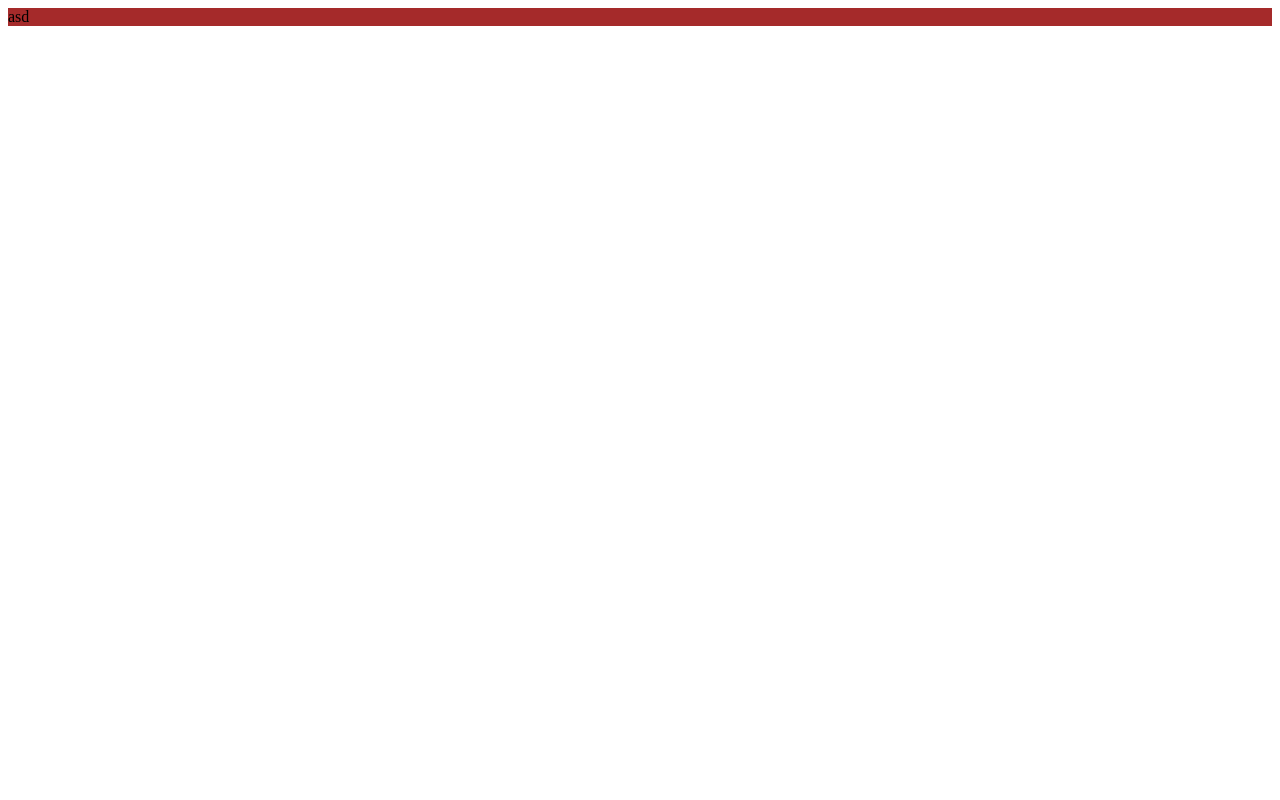
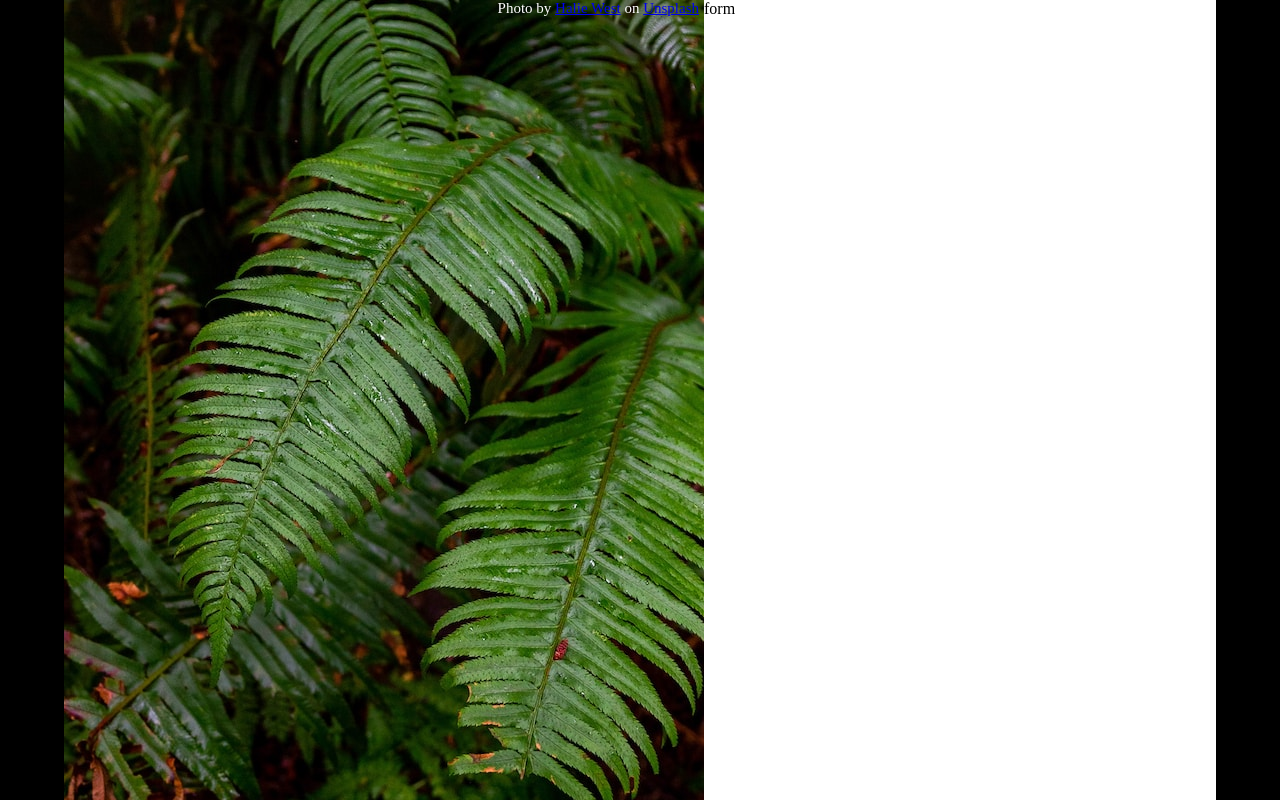
Before and after one commit to NaVis0mple/sign-up-form, a plain HTML site: page html.html in a window 1280 px wide. Drawn offline with Linux system fonts and the light colour scheme.

Commit message:
layout basic

```diff
--- a/html.html
+++ b/html.html
@@ -9,6 +9,18 @@
 
 </head>
 <body>
-    <div class="dog">asd</div>
+    <div class="container">
+        <div class="left">1</div>
+            <div class="maincontainer">
+                <div class="imgcontainer">
+                    <div class="image-text">Photo by <a href="https://unsplash.com/@haliewestphoto?utm_source=unsplash&utm_medium=referral&utm_content=creditCopyText">Halie West</a> on <a href="https://unsplash.com/photos/25xggax4bSA?utm_source=unsplash&utm_medium=referral&utm_content=creditCopyText">Unsplash</a></div>
+                    <div class="tree"></div>
+                </div>
+                <div class="formcontainer">
+                    <div>form</div>
+                </div>
+            </div>
+        <div class="right">2</div>
+    </div>
 </body>
 </html>
--- a/style.css
+++ b/style.css
@@ -1,3 +1,54 @@
-.dog{
-    background-color: brown;
+body {
+    height: 100%;
+    overflow-y: hidden;
+    border: 0;
+    margin: 0;
 }
+
+.container {
+    display: flex;
+    flex-direction: row;
+
+
+}
+.left{
+    width: 5vw;
+    background-color: black;
+}
+.maincontainer {
+    display: flex;
+    flex-direction: row;
+    flex: 1 1 auto;
+}
+
+.imgcontainer {
+    position: relative;
+
+}
+
+
+.image-text {
+    position: absolute;
+    font-size: 15px;
+    color: white;
+    bottom: x0px;
+    right: 5px;
+}
+.image-text a:visited {
+    color: white;
+}
+
+.tree {
+    background-image: url('halie-west-25xggax4bSA-unsplash.jpg');
+    height: 90vh;
+    background-size: cover;
+    background-position: center;
+    width: auto;
+    min-height: 100vh;
+    min-width: 640px;
+}
+
+.right {
+    width: 5vw;
+    background-color: black;
+}
```
Also changed, not shown: halie-west-25xggax4bSA-unsplash.jpg (added).
